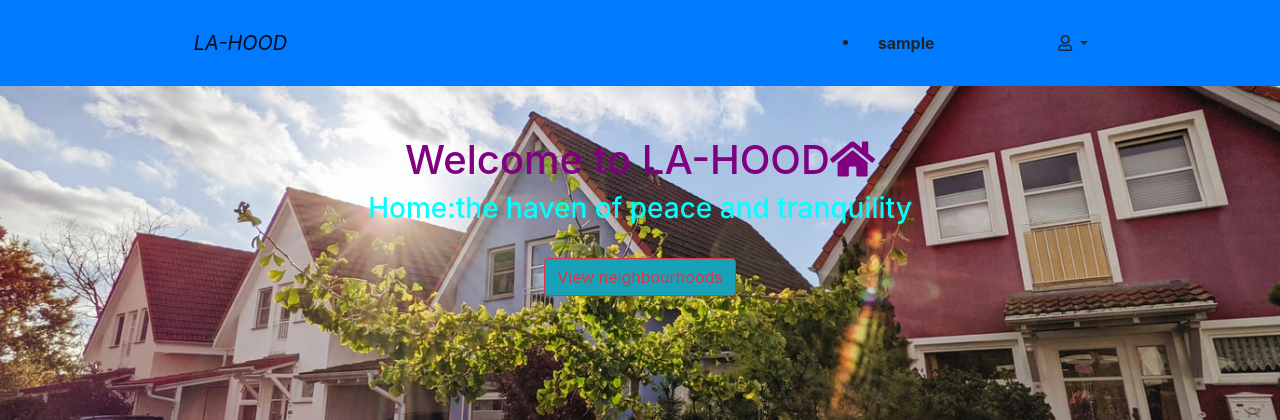
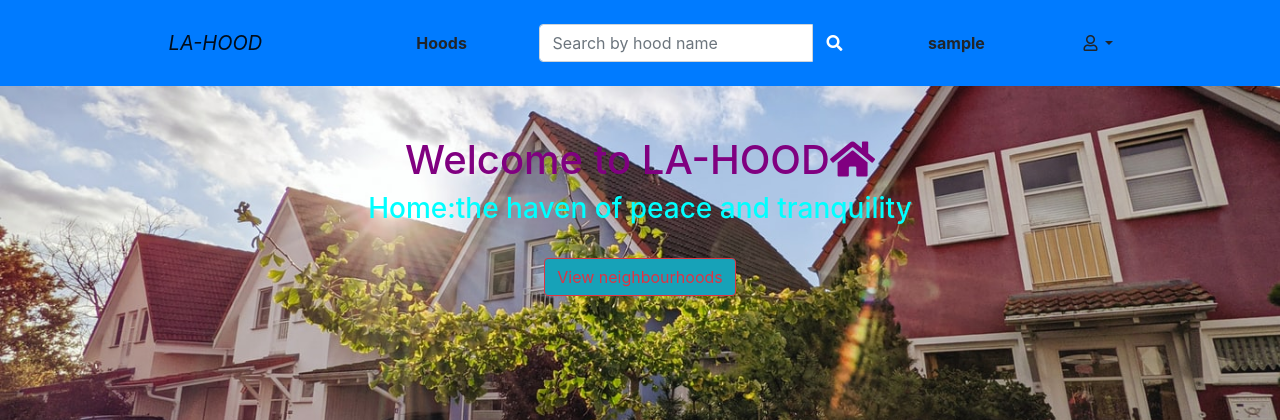
Before and after one commit to lizgi/Hood-Watch, a Django app: page / in a window 1280 px wide. Shown: the top 420 px of the page. Run offline with Django 3.2, Linux system fonts and the light colour scheme; the visitor is signed in with stand-in values (Sample User, id 1); some libraries are stand-ins or nearby versions; some web fonts are replaced.

Commit message:
add search button

```diff
--- a/hoodapp/templates/navbar.html
+++ b/hoodapp/templates/navbar.html
@@ -12,18 +12,28 @@
     <div class="container-fluid">
       <img src="" width="50" alt="">
       <div class="col-sm-2 col-md-2 navbar-header">
-
         <button class="btn btn-default"><a class="navbar-brand" href=""> <i>LA-HOOD </i> </a></button>
       </div>
+      <div>
+        <a class="btn btn-default" href="/hood/" style="font-weight: 700;">Hoods</a>
+      </div>
+      <div class="forms">
+        <form class="me-auto search-form " target="_self" action="{% url 'search' %}">
+            <div class="input-group ">
 
-      <div class="col-sm-3 col-md-3 navbar-right">
-
-
+                <input type="text" class="form-control" placeholder="Search by hood name"
+                    name="search_term">
+                <div class="input-group-btn">
+                    <button class="btn btn-default" type="submit"><i class="fa fa-search" aria-hidden="true"
+                            style="color: white;"></i></button>
+                </div>
+            </div>
+        </form>
       </div>
 
-      <li>
+      <div>
         <a class="btn btn-default" href="/profile/" style="font-weight: 700;">{{ user.username }}</a>
-    </li>
+      </div>
 
 
       {% if user.is_authenticated %}
```
